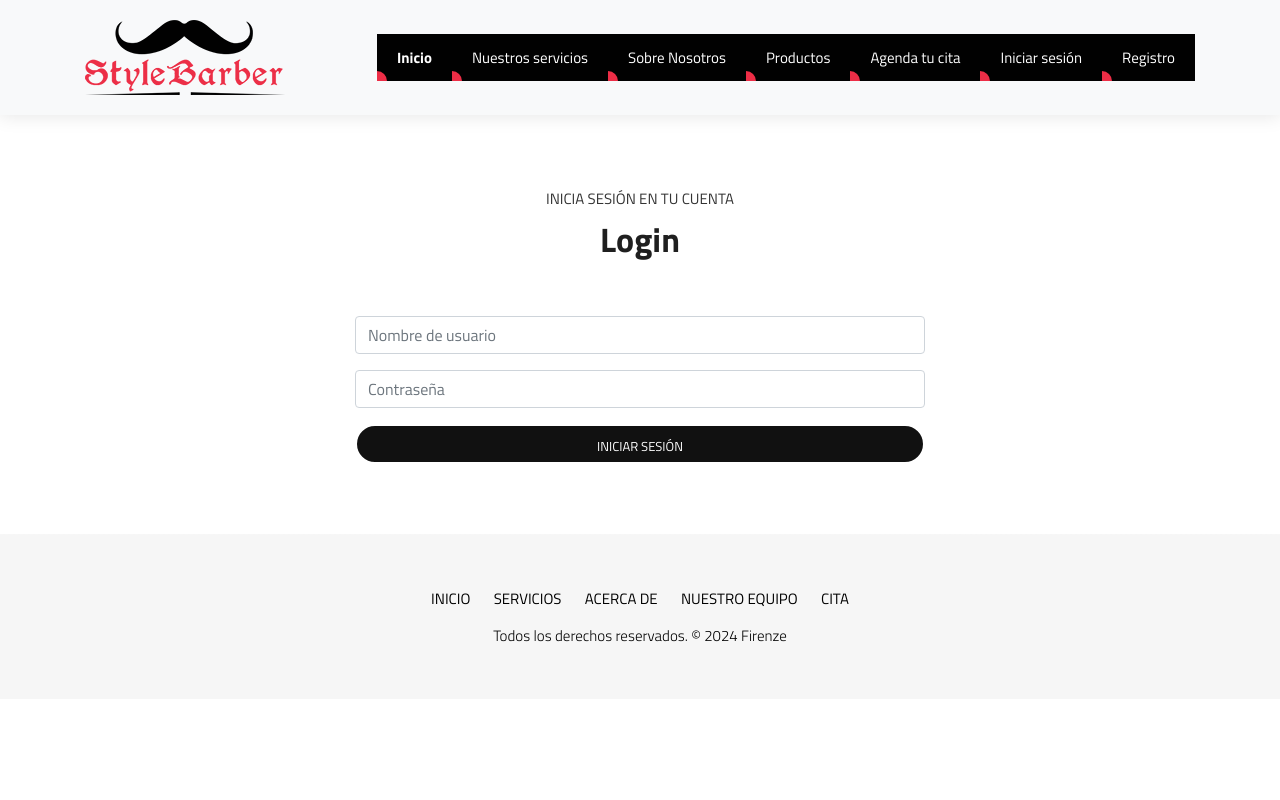
After one commit to MatiasV404/Firenze, a Django app: page /login/ in a window 1280 px wide. The commit adds this page. Run offline with Django 5.2, Linux system fonts and the light colour scheme; some libraries are stand-ins or nearby versions.

Commit message:
login funcionando
simplesito si

```diff
--- a/Firenze/Firenze/templates/appointment.html
+++ b/Firenze/Firenze/templates/appointment.html
@@ -46,13 +46,19 @@
 						<li class="nav-item"><a class="nav-link" href="{% url 'about' %}">Sobre Nosotros</a></li>
 						<li class="nav-item"><a class="nav-link" href="{% url 'barbers' %}">Productos</a></li>
 						<li class="nav-item"><a class="nav-link" href="{% url 'appointment' %}">Agenda tu cita</a></li>
+						{% if user.is_authenticated %}
+							<li class="nav-item"><a class="nav-link" href="{% url 'cerrar_sesion' %}">Cerrar sesión</a></li>
+						{% else %}
+							<li class="nav-item"><a class="nav-link" href="{% url 'login' %}">Iniciar sesión</a></li>
 							<li class="nav-item"><a class="nav-link" href="{% url 'registro' %}">Registro</a></li>
+						{% endif %}
 					</ul>
 				</div>
 			</div>
 		</nav>
 	</header>
 	<!-- End header -->
+
 
     <!-- Page Content -->
     <div id="page-content-wrapper">
--- /dev/null
+++ b/Firenze/Firenze/templates/login.html
@@ -0,0 +1,131 @@
+{% load static %}
+{% load crispy_forms_tags %}
+<!DOCTYPE html>
+<html lang="en">
+
+<head>
+	<meta charset="utf-8">
+	<meta http-equiv="X-UA-Compatible" content="IE=edge">
+	<meta name="viewport" content="width=device-width, initial-scale=1.0">
+
+	<!-- Page Title and Meta Descriptions -->
+	<title>Firenze </title>
+	<meta name="description" content="StyleBarber - Bootstrap 4 Responsive HTML5 Template">
+	<meta name="keywords" content="StyleBarber, barber, salon, HTML5, Bootstrap">
+	<meta name="author" content="">
+
+	<!-- Favicon and Touch Icon -->
+	<link rel="shortcut icon" href="{% static 'images/favicon.ico' %}" type="image/x-icon">
+	<link rel="apple-touch-icon" href="{% static 'images/apple-touch-icon.png' %}">
+
+	<!-- CSS Stylesheets -->
+	<link rel="stylesheet" href="{% static 'css/bootstrap.min.css' %}">
+	<link rel="stylesheet" href="{% static 'css/versions.css' %}">
+	<link rel="stylesheet" href="{% static 'css/responsive.css' %}">
+	<link rel="stylesheet" href="{% static 'css/custom.css' %}">
+	<link rel="stylesheet" href="{% static 'css/style.css' %}">
+
+	<!--[if lt IE 9]>
+        <script src="https://oss.maxcdn.com/libs/html5shiv/3.7.0/html5shiv.js"></script>
+        <script src="https://oss.maxcdn.com/libs/respond.js/1.4.2/respond.min.js"></script>
+    <![endif]-->
+</head>
+
+<body class="barber_version">
+
+    <!-- Start header -->
+    <header class="top-navbar">
+        <nav class="navbar navbar-expand-lg navbar-light bg-light">
+            <div class="container">
+                <a class="navbar-brand" href="{% url 'index' %}">
+                    <img src="{% static 'images/logo.png' %}" alt="" />
+                </a>
+                <button class="navbar-toggler collapsed" type="button" data-toggle="collapse" data-target="#navbars-rs-food" aria-controls="navbars-rs-food" aria-expanded="false" aria-label="Toggle navigation">
+                    <span class="icon-bar top-bar"></span>
+                    <span class="icon-bar middle-bar"></span>
+                    <span class="icon-bar bottom-bar"></span>
+                </button>
+                <div class="collapse navbar-collapse" id="navbars-rs-food">
+                    <ul class="navbar-nav ml-auto">
+                        <li class="nav-item active"><a class="nav-link" href="{% url 'index' %}">Inicio</a></li>
+                        <li class="nav-item"><a class="nav-link" href="{% url 'services' %}">Nuestros servicios</a></li>
+                        <li class="nav-item"><a class="nav-link" href="{% url 'about' %}">Sobre Nosotros</a></li>
+                        <li class="nav-item"><a class="nav-link" href="{% url 'barbers' %}">Productos</a></li>
+                        <li class="nav-item"><a class="nav-link" href="{% url 'appointment' %}">Agenda tu cita</a></li>
+                        {% if user.is_authenticated %}
+                            <li class="nav-item"><a class="nav-link" href="{% url 'cerrar_sesion' %}">Cerrar sesión</a></li>
+                        {% else %}
+                            <li class="nav-item"><a class="nav-link" href="{% url 'login' %}">Iniciar sesión</a></li>
+                            <li class="nav-item"><a class="nav-link" href="{% url 'registro' %}">Registro</a></li>
+                        {% endif %}
+                    </ul>
+                </div>
+            </div>
+        </nav>
+    </header>
+    <!-- End header -->
+
+
+    <div id="login" class="section wb">
+        <div class="container">
+            <div class="section-title row text-center">
+                <div class="col-md-8 offset-md-2">
+                    <small>INICIA SESIÓN EN TU CUENTA</small>
+                    <h3>Login</h3>
+                </div>
+            </div><!-- end title -->
+
+            <div class="row">
+                <div class="col-md-6 offset-md-3"> <!-- Ajustado a 6 columnas para centrar mejor -->
+                    <div class="login_form">
+                        <div id="message"></div>
+                        <form id="loginform" class="row" action="{% url 'login' %}" method="post">
+                            {% csrf_token %}
+                            <fieldset class="row">
+                                <div class="col-12 mb-3"> <!-- Espaciado inferior -->
+                                    <input type="text" name="username" id="username" class="form-control"
+                                           placeholder="Nombre de usuario" required>
+                                </div>
+                                <div class="col-12 mb-3"> <!-- Espaciado inferior -->
+                                    <input type="password" name="password" id="password" class="form-control"
+                                           placeholder="Contraseña" required>
+                                </div>
+                                <div class="col-12 text-center">
+                                    <button type="submit" value="LOGIN" id="submit"
+                                            class="btn btn-light btn-radius btn-brd grd1 btn-block subt">Iniciar sesión</button>
+                                </div>
+                            </fieldset>
+                        </form>
+                    </div>
+                </div><!-- end col -->
+            </div><!-- end row -->
+        </div><!-- end container -->
+    </div><!-- end section -->
+
+
+	<!-- Footer -->
+	<div class="copyrights">
+		<div class="container">
+			<div class="footer-distributed">
+				<div class="footer-left">
+					<p class="footer-links">
+						<a href="{% url 'index' %}">Inicio</a>
+						<a href="{% url 'services' %}">Servicios</a>
+						<a href="{% url 'about' %}">Acerca de</a>
+						<a href="{% url 'barbers' %}">Nuestro Equipo</a>
+						<a href="{% url 'appointment' %}">Cita</a>
+					</p>
+					<p class="footer-company-name">Todos los derechos reservados. &copy; 2024 <a
+							href="{% url 'index' %}">Firenze</a></a></p>
+				</div>
+			</div>
+		</div><!-- end container -->
+	</div><!-- end copyrights -->
+
+	<a href="#" id="scroll-to-top" class="dmtop global-radius"><i class="fa fa-angle-up"></i></a>
+
+	<script src="{% static 'js/responsive-tabs.js' %}"></script>
+	<script src="{% static 'js/custom.js' %}"></script>
+</body>
+
+</html>
--- a/Firenze/Firenze/urls.py
+++ b/Firenze/Firenze/urls.py
@@ -1,7 +1,7 @@
 from django.contrib import admin
 from django.urls import path
 from . import views  # Importación relativa para views.py en la misma carpeta
-
+from django.contrib.auth.views import LogoutView
 urlpatterns = [
     path('admin/', admin.site.urls),
     path('', views.index, name='index'),
@@ -10,4 +10,7 @@ urlpatterns = [
     path('barbers/', views.barbers, name='barbers'),
     path('registro/', views.registro, name='registro'),
     path('services/', views.services, name='services'),
+    path('login/', views.login, name='login'),
+    path('salir/', views.cerrar_sesion, name='cerrar_sesion'),
+
 ]
--- a/Firenze/Firenze/views.py
+++ b/Firenze/Firenze/views.py
@@ -4,9 +4,10 @@ from django.http import HttpResponseRedirect, HttpResponse
 from django.conf import settings
 from .forms import AppointmentForm  # Asegúrate de que tienes un formulario creado
 from django.views.decorators.csrf import csrf_exempt
-from .forms import UserCreationForm
-from django.contrib.auth import login, authenticate
-
+from .forms import ExtendedUserCreationForm
+from django.contrib.auth import login as auth_login, authenticate
+from django.contrib import messages
+from django.contrib.auth import authenticate, login, logout
 
 def index(request):
     return render(request, 'index.html')
@@ -46,14 +47,32 @@ def barbers(request):
 
 def registro(request):
     if request.method == 'POST':
-        form = UserCreationForm(request.POST)
+        form = ExtendedUserCreationForm(request.POST)
         if form.is_valid():
-            user = form.save()
-            login(request, user)
-            return redirect('index.html')  # Redirige a la página principal o la que prefieras
+            form.save()
+            # Aquí puedes redirigir o mostrar un mensaje de éxito
+            return render(request, 'login.html')  # Cambia esto por tu redirección o mensaje de éxito
     else:
-        form = UserCreationForm()
+        form = ExtendedUserCreationForm()
+
     return render(request, 'registro.html', {'form': form})
 
 def services(request):
     return render(request, 'services.html')
+
+def login(request):
+    if request.method == 'POST':
+        username = request.POST.get('username')
+        password = request.POST.get('password')
+        user = authenticate(request, username=username, password=password)
+        if user is not None:
+            auth_login(request, user)
+            return redirect('index')  # Cambia a la URL a la que deseas redirigir después del login
+        else:
+            messages.error(request, 'Nombre de usuario o contraseña incorrectos.')
+    return render(request, 'login.html')
+
+def cerrar_sesion(request):
+    if request.user.is_authenticated:
+        logout(request)
+    return redirect('index')
```
Also changed, not shown: Firenze/Firenze/forms.py (+8 -5 lines), Firenze/Firenze/templates/about.html (+7 -2 lines), Firenze/Firenze/templates/barbers.html (+6 -2 lines), Firenze/Firenze/templates/index.html (+7 -2 lines), Firenze/Firenze/templates/registro.html (+29 -9 lines), Firenze/Firenze/templates/services.html (+8 -2 lines), Firenze/db.sqlite3. Lines whose indentation alone changed are shown as unchanged.
